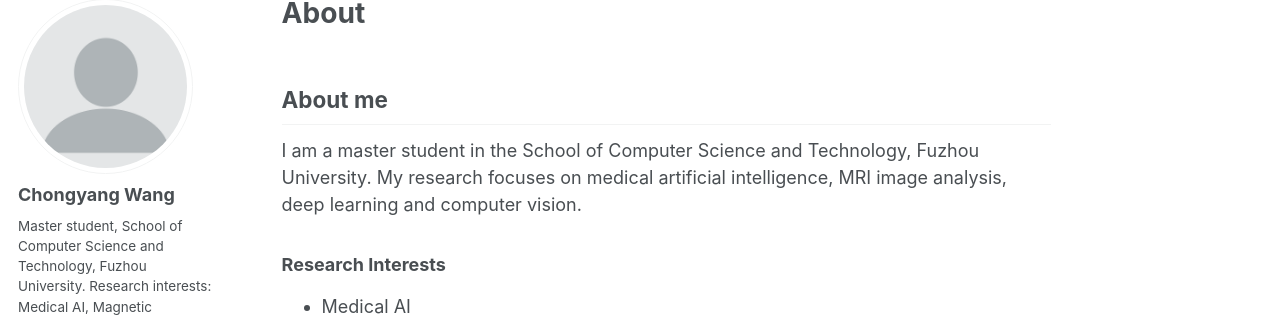
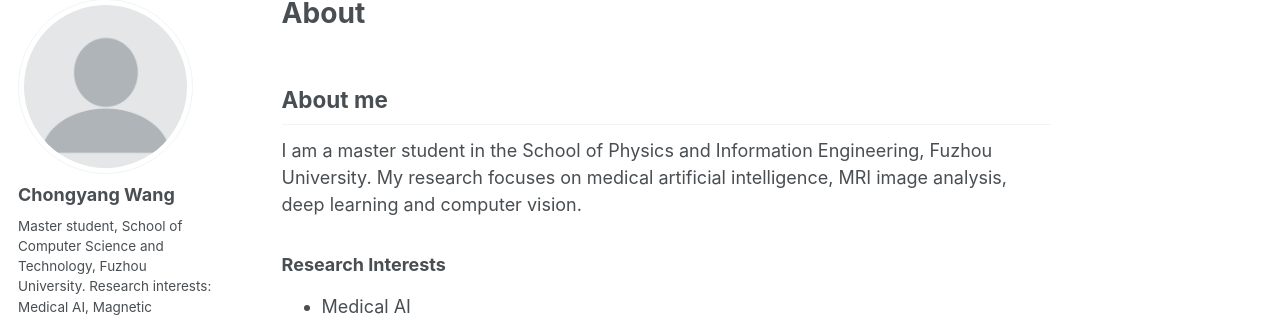
Before and after one commit to ChongyangWang1/chongyangwang1.github.io, a Jekyll site: the page built from _pages/about.md, in a window 1280 px wide. Shown: the part 102-421 px from the top of the page. Built offline with Jekyll 4.4.1, drawn with Linux system fonts in a browser that asks for light colours; a script bundle is joined from its source files by our own code; a style sheet for code colours, icons or effects is not loaded.

Commit message:
Update about.md

```diff
--- a/_pages/about.md
+++ b/_pages/about.md
@@ -5,7 +5,7 @@ author_profile: true
 ---
 
 ## About me
-I am a master student in the School of Computer Science and Technology, Fuzhou University.
+I am a master student in the School of Physics and Information Engineering, Fuzhou University.
 My research focuses on medical artificial intelligence, MRI image analysis, deep learning and computer vision.
 
 ### Research Interests
```
